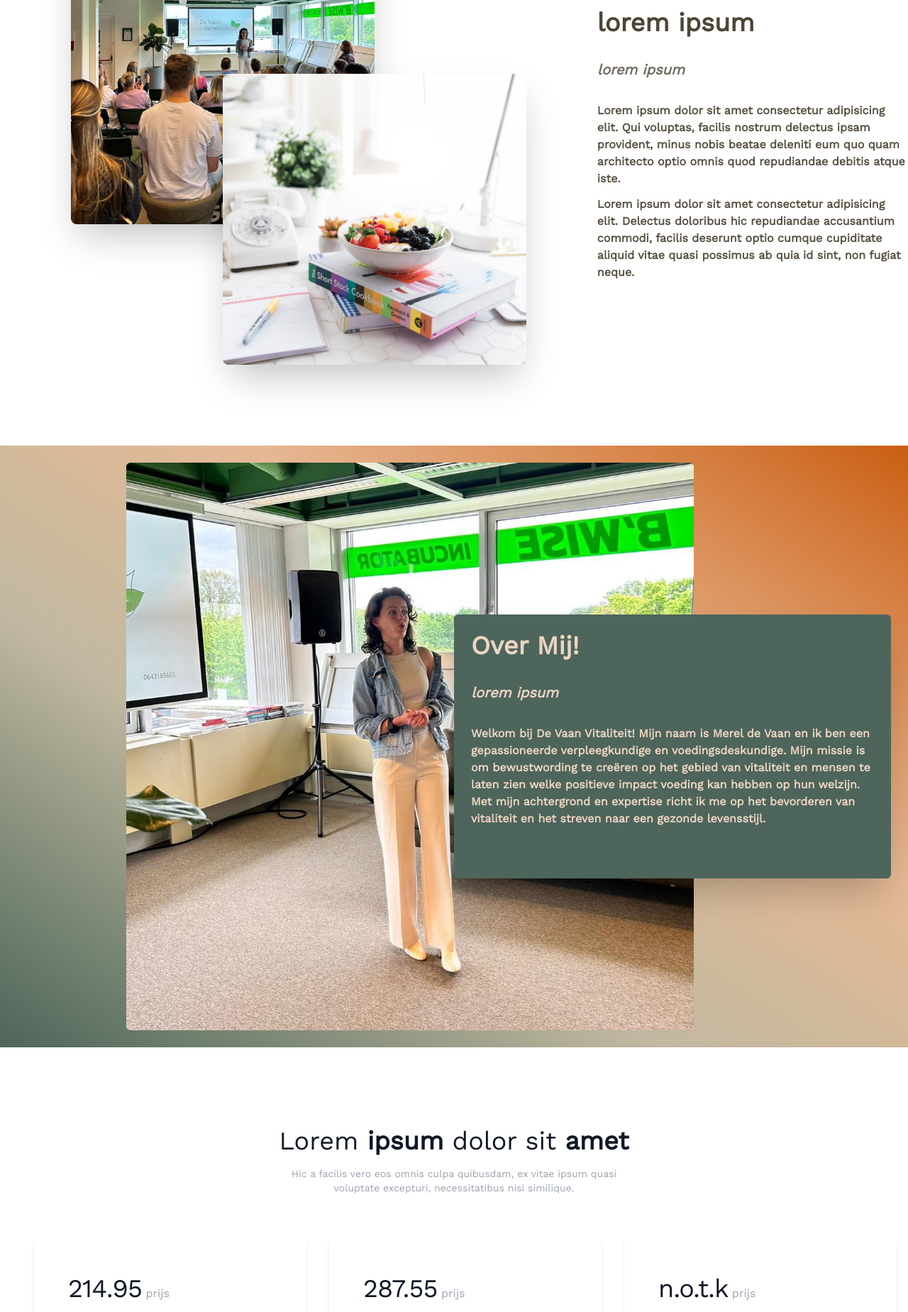
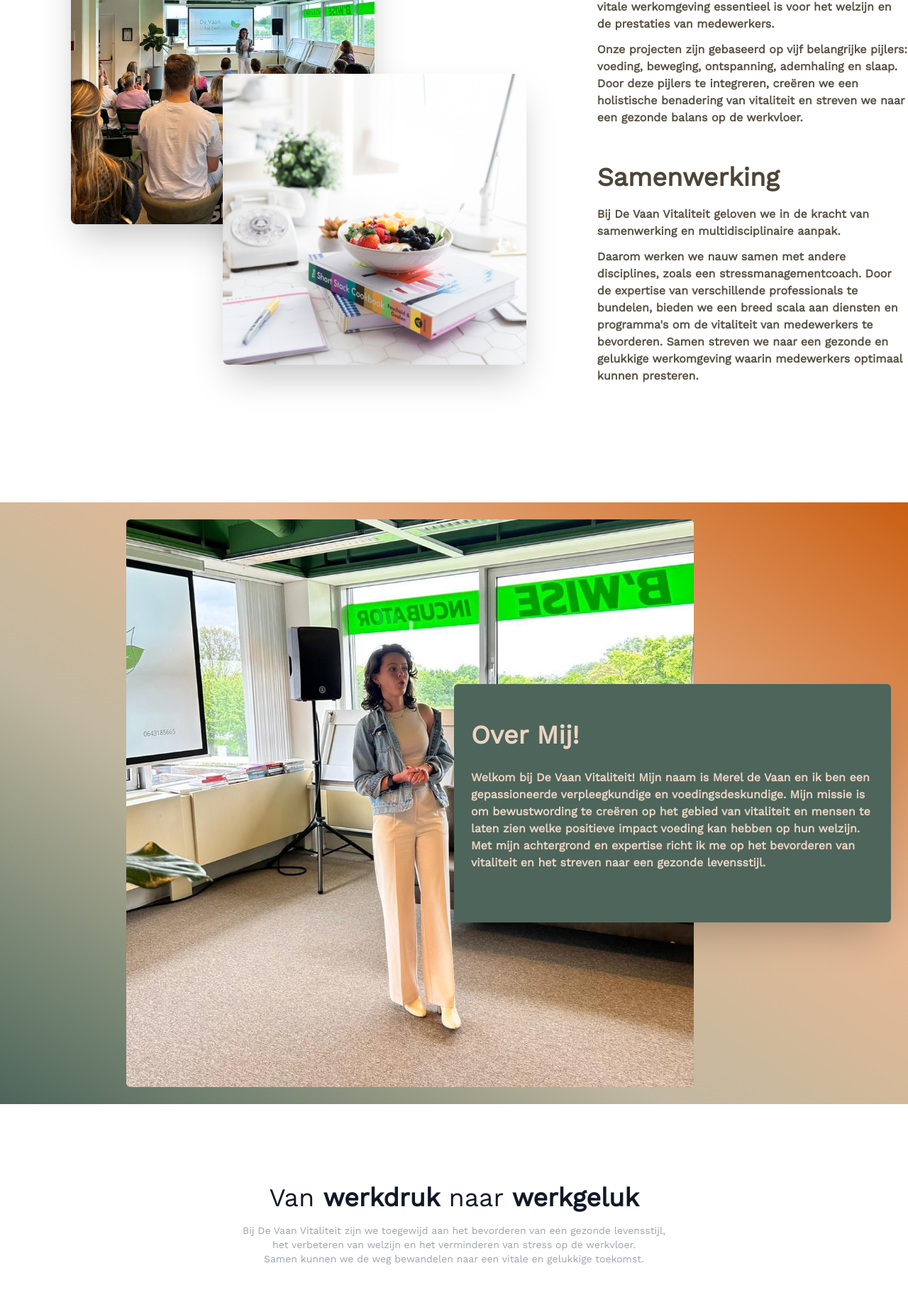
Before and after one commit to Colin-van-Steenhoven/Vaan-vitaliteit, a Laravel app: page / in a window 1280 px wide. Shown: the part 936-2785 px from the top of the page at 71% size. Run offline with Laravel 10, Linux system fonts and the light colour scheme; some libraries are stand-ins or nearby versions.

Commit message:
last changes

```diff
--- a/resources/views/welcome.blade.php
+++ b/resources/views/welcome.blade.php
@@ -494,8 +494,8 @@
                     <ul class="md:flex  items-center justify-between text-base text-header-menu font-bold pt-4 md:pt-0">
                         <li><a class="inline-block no-underline primary-text-color py-2 px-4" href="#">Home</a></li>
                         <li><a class="inline-block no-underline primary-text-color py-2 px-4" href="#main1">Bedrijf</a></li>
-                        <li><a class="inline-block no-underline primary-text-color py-2 px-4" href="#main5">Contact</a></li>
-                        <li><a class="inline-block no-underline primary-text-color py-2 px-4" href="#footer1">Extra info</a></li>
+                        <li><a class="inline-block no-underline primary-text-color py-2 px-4" href="#main5">Over mij</a></li>
+                        <li><a class="inline-block no-underline primary-text-color py-2 px-4" href="#prijzen">Prijzen</a></li>
                         <li><a class="inline-block no-underline primary-text-color py-2 px-4" href="#"></a></li>
                     </ul>
                 </nav>
@@ -518,8 +518,7 @@
     </nav>
 
         <div id="headerScrollbg">
-            <h1 class="
-            ">De Vaan Vitaliteit</h1>
+            <h1 class="">De Vaan Vitaliteit</h1>
         </div>
     <div class="waveline  relative z-10">
       <svg viewBox="0 0 1428 174" version="1.1" xmlns="http://www.w3.org/2000/svg" xmlns:xlink="http://www.w3.org/1999/xlink">
@@ -552,34 +551,45 @@
                     </div>
 
                     <div class="m-auto sm:m-auto right-0 top-72 text-left w-2/5 block">
-                        <h2 class="text-4xl font-extrabold primary-text-color text-black primary-text-color">lorem ipsum</h2>
+                        <h2 class="text-4xl pb-5 font-extrabold primary-text-color text-black primary-text-color">Wat we doen</h2>
 
-                        <p class="py-8 text-xl font-bold italic light-text-color">lorem ipsum</p>
 
                         <p class="font-extrabold secondary-text-color pb-3">
-                            Lorem ipsum dolor sit amet consectetur adipisicing elit. Qui voluptas, facilis nostrum delectus ipsam provident, minus nobis beatae deleniti eum quo quam architecto optio omnis quod repudiandae debitis atque iste.
+                        Bij De Vaan Vitaliteit realiseren we vitaliteitsprojecten bij bedrijven, met als doel om van werkdruk naar werkgeluk te gaan. We geloven dat een gezonde en vitale werkomgeving essentieel is voor het welzijn en de prestaties van medewerkers.
                         </p>
 
                         <p class="font-extrabold secondary-text-color pb-3">
-                            Lorem ipsum dolor sit amet consectetur adipisicing elit. Delectus doloribus hic repudiandae accusantium commodi, facilis deserunt optio cumque cupiditate aliquid vitae quasi possimus ab quia id sint, non fugiat neque.
+                        Onze projecten zijn gebaseerd op vijf belangrijke pijlers: voeding, beweging, ontspanning, ademhaling en slaap. Door deze pijlers te integreren, creëren we een holistische benadering van vitaliteit en streven we naar een gezonde balans op de werkvloer.
+                        </p>
+                        <h2 class="text-4xl pb-5  font-extrabold primary-text-color pt-10 text-black primary-text-color">Samenwerking</h2>
+
+
+                        <p class="font-extrabold secondary-text-color pb-3">
+                        Bij De Vaan Vitaliteit geloven we in de kracht van samenwerking en multidisciplinaire aanpak.
+                        </p>
+
+                        <p class="font-extrabold secondary-text-color pb-3">
+                        Daarom werken we nauw samen met andere disciplines, zoals een stressmanagementcoach. Door de expertise van verschillende professionals te bundelen, bieden we een breed scala aan diensten en programma's om de vitaliteit van medewerkers te bevorderen. Samen streven we naar een gezonde en gelukkige werkomgeving waarin medewerkers optimaal kunnen presteren.
                         </p>
                     </div>
             </div>
         </div>
 
-    <div class=" Borderundersection p-6 mb-28">
+    <div class=" Borderundersection mt-20 p-6 mb-28">
     <div id="main5" class="container ">
         <div class="grid grid-cols-8 grid-rows-2 ">
             <div class=" image3box col-start-2 col-span-2 row-start-1 row-span-2">
                 <img src="/images/devaanvrouw.jpg" class="Image3 rounded-md" alt="Image3">
             </div>
             <div class="textboxaboutme m-auto sm:m-auto right-0 col-start-5 col-span-4 p-6 top-72 row-start-1 row-span-2 text-left w-5/5 block shadow-2xl  rounded-md">
-                <h2 class="text-4xl font-extrabold ">Over Mij!</h2>
+                <h2 class="text-4xl font-extrabold pb-7 pt-7 ">Over Mij!</h2>
 
-                <p class="py-8 text-xl font-bold italic">lorem ipsum</p>
 
                 <p class="font-extrabold pb-3">
                 Welkom bij De Vaan Vitaliteit! Mijn naam is Merel de Vaan en ik ben een gepassioneerde verpleegkundige en voedingsdeskundige. Mijn missie is om bewustwording te creëren op het gebied van vitaliteit en mensen te laten zien welke positieve impact voeding kan hebben op hun welzijn. Met mijn achtergrond en expertise richt ik me op het bevorderen van vitaliteit en het streven naar een gezonde levensstijl.                </p>
+
+
+                <!-- <a href="contact"><button class="button button6"> Lees meer </button></a> -->
 
 
                 <p class="font-extrabold pb-9">
@@ -618,13 +628,16 @@
   <main class="mx-4 my-16">
     <div class="text-center">
       <h1 class="mb-4 text-2xl font-normal md:text-3xl lg:text-4xl">
-        Lorem <span class="font-semibold">ipsum</span> dolor sit <span class="font-semibold">amet</span>
+        Van <span class="font-semibold">werkdruk</span> naar<span class="font-semibold"> werkgeluk</span>
       </h1>
       <p class="text-sm font-normal text-gray-400">
-      Hic a facilis vero eos omnis culpa quibusdam, ex vitae ipsum quasi
+      Bij De Vaan Vitaliteit zijn we toegewijd aan het bevorderen van een gezonde levensstijl,
       </p>
       <p class="text-sm font-normal text-gray-400">
-      voluptate excepturi, necessitatibus nisi similique.
+      het verbeteren van welzijn en het verminderen van stress op de werkvloer.
+      </p>
+      <p class="text-sm font-normal text-gray-400">
+      Samen kunnen we de weg bewandelen naar een vitale en gelukkige toekomst.
       </p>
     </div>
 
@@ -632,7 +645,7 @@
 
 
     <!-- Plans -->
-    <div
+    <div id="prijzen"
          class="flex flex-col items-center justify-center mt-16 space-y-8  lg:flex-row lg:items-stretch lg:space-x-8 lg:space-y-0"
          >
       <template x-for="(plan, i) in plans" x-key="i">
@@ -676,12 +689,6 @@
           </ul>
 
           <!-- Button -->
-          <div class="flex-shrink-0 pt-4">
-            <button
-                    class="packagebutton inline-flex items-center justify-center w-full max-w-xs px-4 py-2 transition-colors border rounded-full focus:outline-none focus:ring-2 focus:ring-offset-2 focus:ring-indigo-700"
-                    :class="plan.name == 'Basic' ? ' bg-orange-700 hover:bg-indigo-700' : 'hover:bg-amber-900 hover:text-white'"
-                    >meer info</button>
-          </div>
         </section>
       </template>
     </div>
@@ -702,13 +709,13 @@
         {
             name: 'Vitaliteitsboost',
             discretion: 'Traject gericht op verbetering van leefwijze',
-            price: 214.95,
+            price: "€214.95",
             features: ['4 individuele consulten '],
         },
         {
             name: 'Total Vitality',
             discretion: 'lorem ipsum',
-            price: 287.55 ,
+            price: '€287.55' ,
             features: ['6 individuele consulten ', 'inclusief voedingsadvies', 'stressmanagementtips ', 'slaapoptimalisatie'],
         },
         {
@@ -726,9 +733,7 @@
         <div id="footer1" class="row">
             <div class="col h-40 secondary-text-color">
                 <img class="footer-logo" src="images/2023-01-18.png" alt="logo">
-                <p>Lorem ipsum dolor sit amet consectetur adipisicing elit.
-                    Neque animi sequi, modi, accusantium quasi facilis quaerat
-                    cum molestiae sapiente dolore magnam</p>
+                <p>Van werkdruk naar werkgeluk</p>
             </div>
             <div class="col secondary-text-color">
                 <h3 class="primary-text-color">Office <div class="underline"><span></span></div></h3>
@@ -741,8 +746,11 @@
             <div class="col">
                 <h3 class="primary-text-color">Links <div class="underline"><span></span></div></h3>
                 <ul class="secondary-text-color">
-                    <li><a href="">Home</a></li>
-                    <li><a href="contact">Meer info</a></li>
+                    <li><a  href="#">Home</a></li>
+                    <li><a  href="#main1">Bedrijf</a></li>
+                    <li><a  href="#main5">Over mij</a></li>
+                    <li><a  href="#footer1">Prijzen</a></li>
+                    <li><a  href="#"></a></li>
                 </ul>
             </div>
             <div class="col">
```
Also changed, not shown: package-lock.json, resources/css/app.css (line endings or trailing spaces).
